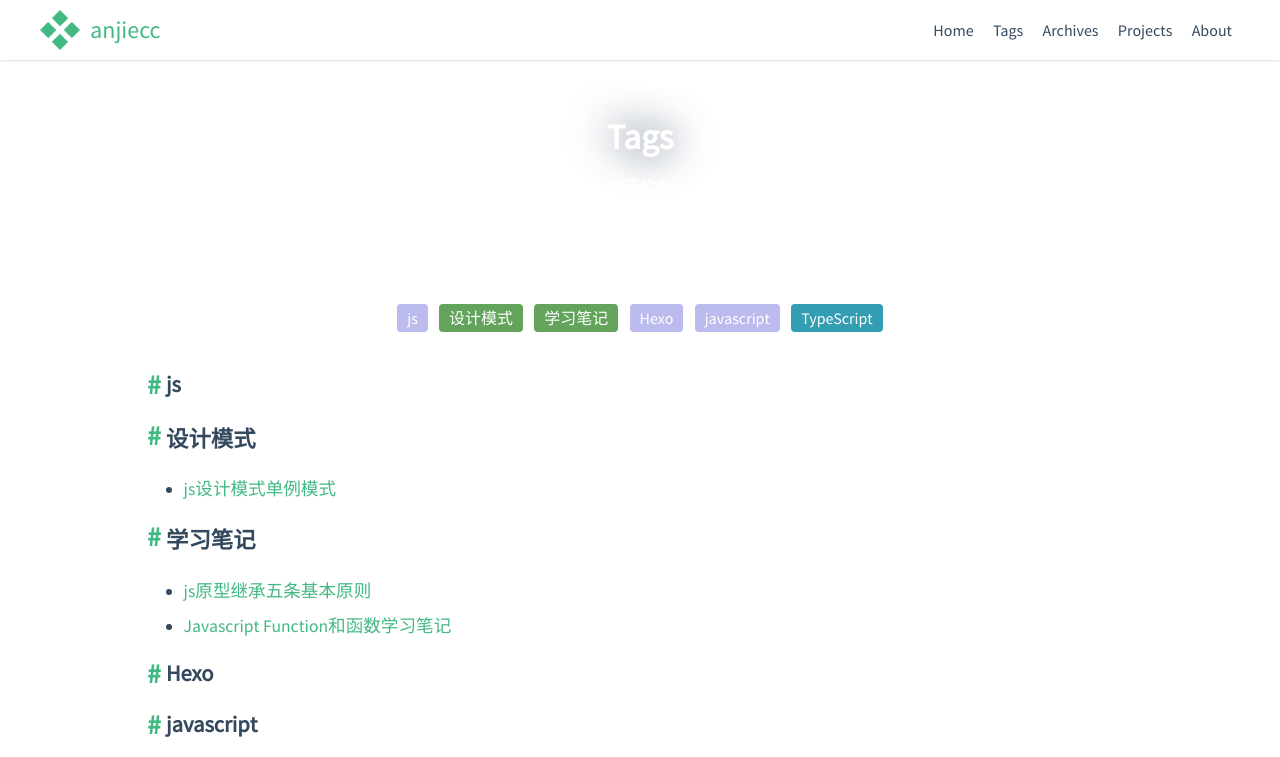
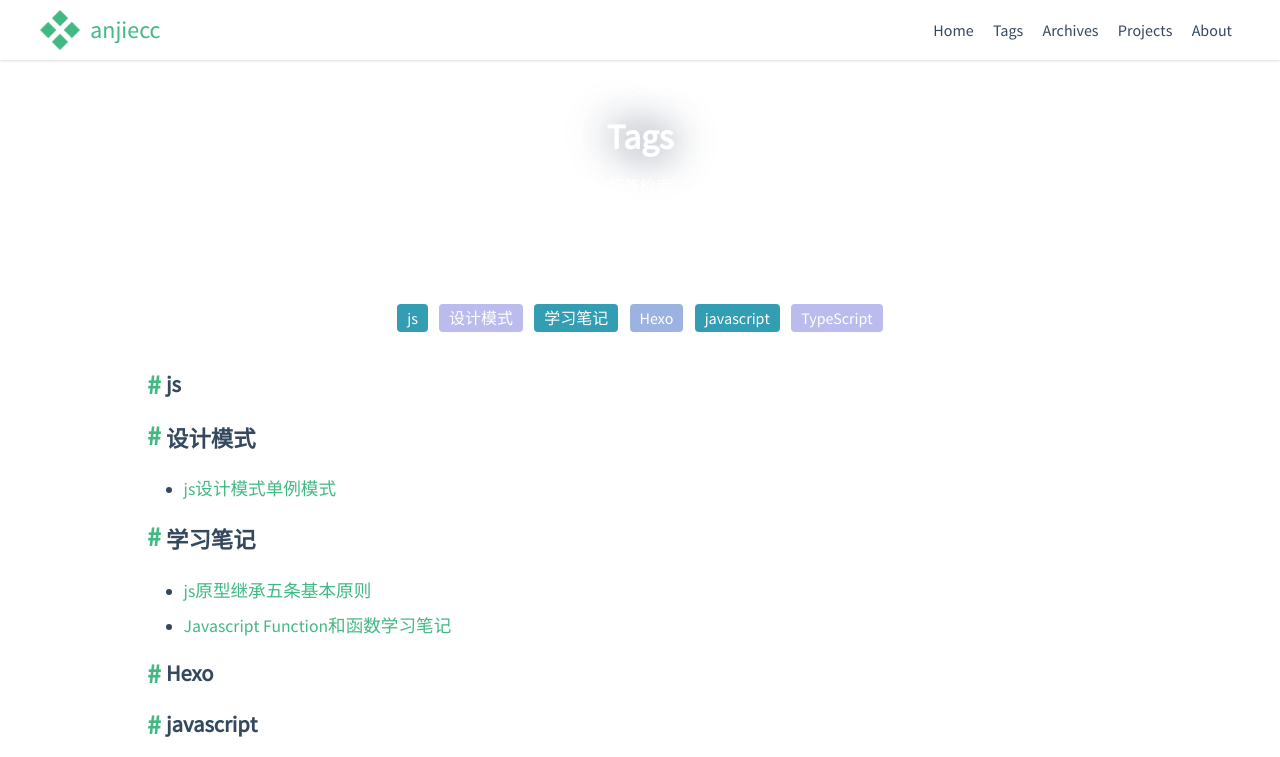
Before and after one commit to anjiecc/anjiecc.github.io, a plain HTML site: page tags/index.html in a window 1280 px wide. Shown: the top 757 px of the page. Drawn offline with nearby package versions, Linux system fonts and the light colour scheme; some packages are replaced by stand-ins of ours; a script that the page names is missing.

Commit message:
Site updated: 2018-10-07 20:34:55

```diff
--- a/tags/index.html
+++ b/tags/index.html
@@ -144,17 +144,17 @@
 <main class="app-body">
   <div id="tag-cloud">
 
-      <a class="tag0" data-name="tag-js">js</a>
+      <a class="tag2" data-name="tag-js">js</a>
 
-      <a class="tag3" data-name="tag-设计模式">设计模式</a>
+      <a class="tag0" data-name="tag-设计模式">设计模式</a>
 
-      <a class="tag3" data-name="tag-学习笔记">学习笔记</a>
+      <a class="tag2" data-name="tag-学习笔记">学习笔记</a>
 
-      <a class="tag0" data-name="tag-Hexo">Hexo</a>
+      <a class="tag1" data-name="tag-Hexo">Hexo</a>
 
-      <a class="tag0" data-name="tag-javascript">javascript</a>
+      <a class="tag2" data-name="tag-javascript">javascript</a>
 
-      <a class="tag2" data-name="tag-TypeScript">TypeScript</a>
+      <a class="tag0" data-name="tag-TypeScript">TypeScript</a>
 
   </div>
 
```
